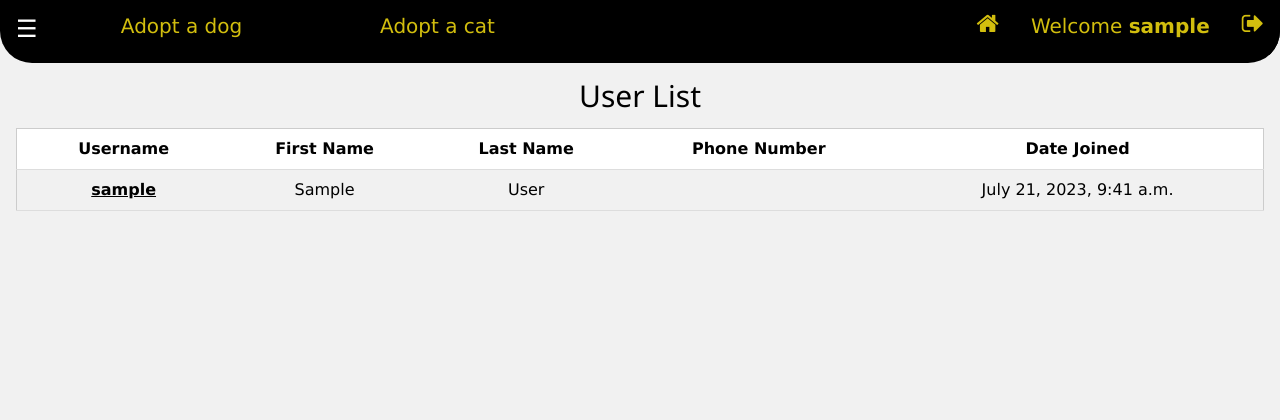
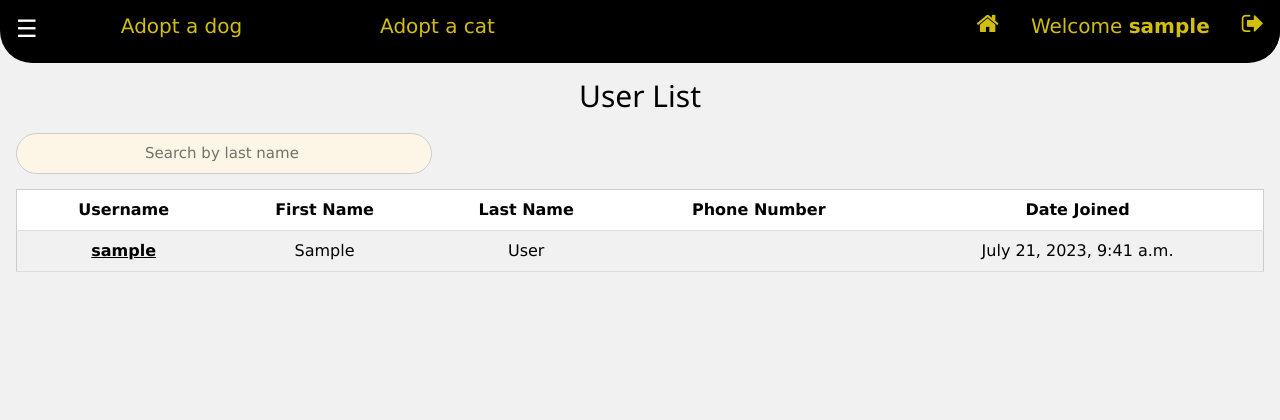
Before and after one commit to diana-shyrokikh/pet-shelter-site, a Django app: page /users/ in a window 1280 px wide. Shown: the top 420 px of the page. Run offline with Django 4.2, Linux system fonts and the light colour scheme; the visitor is signed in with stand-in values (Sample User, id 1); data comes from the database, SQL or seed files in the repository.

Commit message:
Added searching by name in user List page and fixed *_list.html files.

```diff
--- a/shelter/forms.py
+++ b/shelter/forms.py
@@ -58,6 +58,7 @@ class PetSearchForm(forms.Form):
         widget=forms.TextInput()
     )
 
+
 class PetOwnerCreationForm(UserCreationForm):
     class Meta:
         model = PetOwner
@@ -73,3 +74,12 @@ class PetOwnerUpdateForm(forms.ModelForm):
     class Meta:
         model = PetOwner
         fields = ("email", "phone_number")
+
+
+class PetOwnerSearchForm(forms.Form):
+    last_name = forms.CharField(
+        max_length=255,
+        required=False,
+        label="",
+        widget=forms.TextInput()
+    )
--- a/shelter/views.py
+++ b/shelter/views.py
@@ -7,8 +7,16 @@ from django.shortcuts import render, redirect, get_object_or_404
 from django.urls import reverse, reverse_lazy
 from django.views import generic
 
-from shelter.forms import CatForm, DogForm, PetOwnerCreationForm, PetOwnerUpdateForm, CatSearchForm, DogSearchForm, \
-    PetSearchForm
+from shelter.forms import (
+    CatForm,
+    DogForm,
+    PetOwnerCreationForm,
+    PetOwnerUpdateForm,
+    CatSearchForm,
+    DogSearchForm,
+    PetSearchForm,
+    PetOwnerSearchForm
+)
 from shelter.models import Pet, PetOwner
 
 
@@ -25,6 +33,7 @@ def index(request):
         "num_home_cats": num_home_cats
     }
     return render(request, "shelter/index.html", context=context)
+
 
 #add staffuser decorator
 def adopt_pet_to_user(request, pk):
@@ -109,7 +118,7 @@ class DogListView(generic.ListView):
         name = self.request.GET.get("name", "")
 
         if name:
-            context["search_form"] = CatSearchForm(initial={
+            context["search_form"] = DogSearchForm(initial={
                 "name": name,
             })
 
@@ -156,7 +165,7 @@ class PetListView(StaffUserRequiredMixin, generic.ListView):
         name = self.request.GET.get("name", "")
 
         if name:
-            context["search_form"] = CatSearchForm(initial={
+            context["search_form"] = PetSearchForm(initial={
                 "name": name,
             })
 
@@ -178,8 +187,29 @@ class PetOwnerListView(StaffUserRequiredMixin, generic.ListView):
     model = PetOwner
     template_name = "shelter/pet_owner_list.html"
     context_object_name = "pet_owner_list"
-    queryset = PetOwner.objects.order_by("-date_joined")
     paginate_by = 5
+
+    def get_context_data(self, *, object_list=None, **kwargs):
+        context = super(PetOwnerListView, self).get_context_data(**kwargs)
+        last_name = self.request.GET.get("last_name", "")
+
+        if last_name:
+            context["search_form"] = PetOwnerSearchForm(initial={
+                "last_name": last_name,
+            })
+
+        return context
+
+    def get_queryset(self):
+        last_name = PetOwnerSearchForm(self.request.GET)
+        queryset = PetOwner.objects.order_by("-date_joined")
+
+        if last_name.is_valid():
+            return queryset.filter(
+                last_name__icontains=last_name.cleaned_data["last_name"]
+            )
+
+        return queryset
 
 
 class PetOwnerCreateView(StaffUserRequiredMixin, generic.CreateView):
--- a/templates/shelter/cat_list.html
+++ b/templates/shelter/cat_list.html
@@ -59,7 +59,7 @@
       </table>
 
   {% else %}
-    <h2 class="w3-center">All our cats found family!</h2>
+    <h2 class="w3-center">No cats have been found</h2>
   {% endif %}
 
   </div>
--- a/templates/shelter/dog_list.html
+++ b/templates/shelter/dog_list.html
@@ -59,7 +59,7 @@
       </table>
 
   {% else %}
-    <h2 class="w3-center">All our dogs found family!</h2>
+    <h2 class="w3-center">No dogs have been found</h2>
   {% endif %}
 
   </div>
--- a/templates/shelter/pet_list.html
+++ b/templates/shelter/pet_list.html
@@ -63,7 +63,7 @@
       </table>
 
   {% else %}
-    <h2 class="w3-center">All our pets found family!</h2>
+    <h2 class="w3-center">No pest have been found</h2>
   {% endif %}
 
   </div>
--- a/templates/shelter/pet_owner_list.html
+++ b/templates/shelter/pet_owner_list.html
@@ -10,6 +10,11 @@
   <div class="w3-container">
   <h2 class="w3-center">User List</h2>
   {% if pet_owner_list %}
+      <form action="" method="get" class="form-inline">
+         <p class="w3-row w3-center">
+            <input class="w3-input w3-border w3-sand w3-round-xxlarge w3-third w3-left w3-center" name="last_name"  type="search" placeholder="Search by last name" value="{{ search_form.last_name.value }}"/>
+         </p>
+      </form>
       <table class="w3-table-all w3-centered" style="font-size: 16px">
         <tr>
           <th>Username</th>
@@ -34,7 +39,7 @@
       </table>
 
   {% else %}
-    <h2 class="w3-center">There are not users</h2>
+    <h2 class="w3-center">No users have been found</h2>
   {% endif %}
 
   </div>
```
Lines whose indentation alone changed are shown as unchanged.
